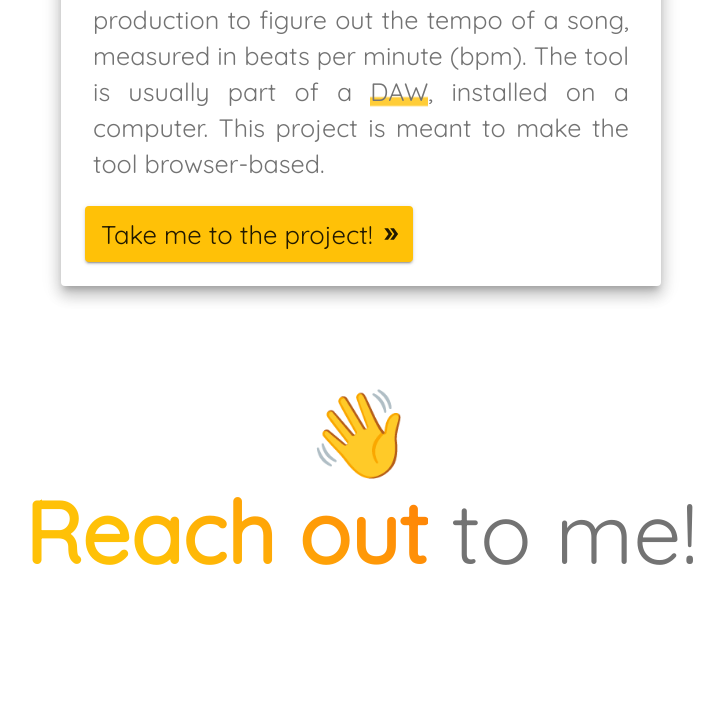
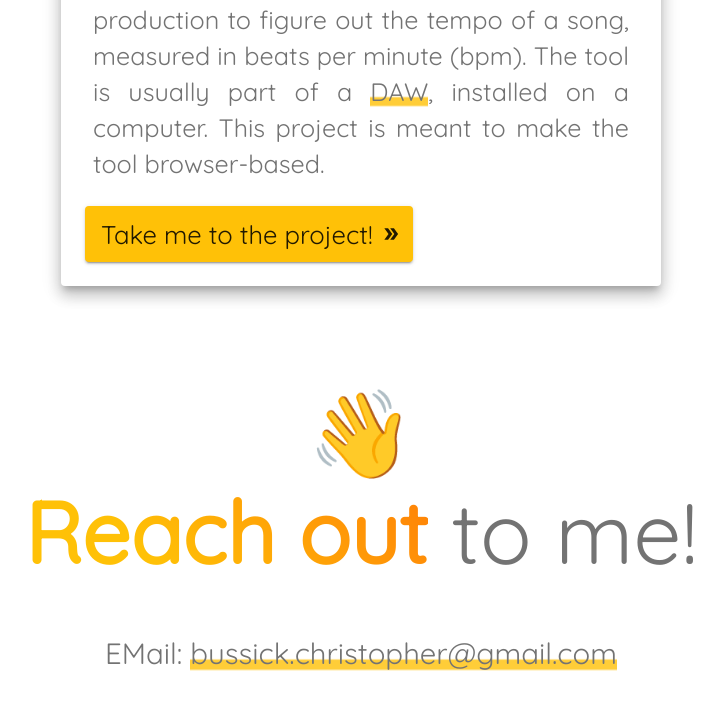
Before and after one commit to cbussick/cb-portfolio, a React (Create React App) app: page / in a window 1280 px wide. Shown: the part 4512-5222 px from the top of the page, without its empty margins (279-1003 px from the left). Built offline with nearby package versions, Linux system fonts and the light colour scheme.

Commit message:
Add contact information

```diff
--- a/src/App.tsx
+++ b/src/App.tsx
@@ -1,5 +1,5 @@
 import "@fontsource/quicksand";
-import { Box, CssBaseline, ThemeProvider } from "@mui/material";
+import { Container, CssBaseline, ThemeProvider } from "@mui/material";
 import React from "react";
 import CBHeader from "./components/CBHeader/CBHeader";
 import CBAboutSection from "./components/sections/CBAboutSection/CBAboutSection";
@@ -11,7 +11,8 @@ import theme from "./theme/theme";
 const App = (): JSX.Element => (
   <ThemeProvider theme={theme}>
     <CssBaseline />
-    <Box
+    <Container
+      maxWidth={false}
       sx={{
         display: "flex",
         flexDirection: "column",
@@ -24,7 +25,7 @@ const App = (): JSX.Element => (
       <CBAboutSection />
       <CBProjectsSection />
       <CBContactSection />
-    </Box>
+    </Container>
   </ThemeProvider>
 );
 
--- a/src/components/sections/CBContactSection/CBContactSection.tsx
+++ b/src/components/sections/CBContactSection/CBContactSection.tsx
@@ -1,8 +1,10 @@
-import { Typography } from "@mui/material";
+import { Link, Typography } from "@mui/material";
 import React from "react";
 import { Section } from "../../../interfaces/Section";
 import CBSectionContainer from "../../CBSectionContainer/CBSectionContainer";
 import CBTextGradient from "../../CBTextGradient/CBTextGradient";
+
+const eMail = "bussick.christopher@gmail.com";
 
 const CBContactSection = (): JSX.Element => (
   <CBSectionContainer section={Section.Contact}>
@@ -11,6 +13,9 @@ const CBContactSection = (): JSX.Element => (
       <br />
       <CBTextGradient variant="h1">Reach out</CBTextGradient> to me!
     </Typography>
+    <address>
+      EMail: <Link href={`mailto:${eMail}`}>{eMail}</Link>
+    </address>
   </CBSectionContainer>
 );
 
--- a/src/theme/theme.ts
+++ b/src/theme/theme.ts
@@ -33,6 +33,15 @@ const theme = createTheme({
 const themeWithOverrides: Theme = {
   ...theme,
   components: {
+    MuiContainer: {
+      styleOverrides: {
+        root: {
+          "& address": {
+            fontStyle: "normal",
+          },
+        },
+      },
+    },
     MuiLink: {
       styleOverrides: {
         root: {
```
